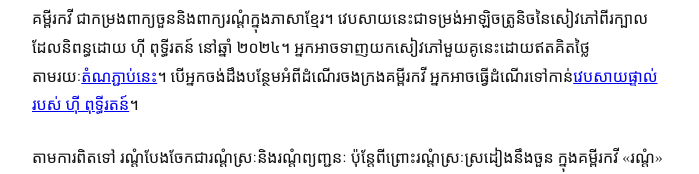
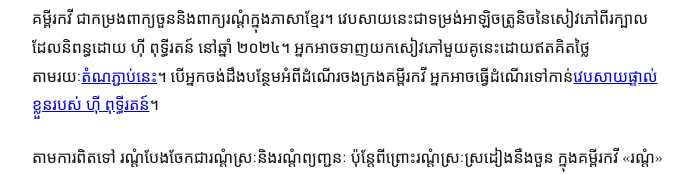
Before and after one commit to rath-hy/lyricists-lexicon, a React (Vite) app in the folder client/: page /about in a window 1280 px wide. Shown: the part 153-327 px from the top of the page, without its empty margins (290-989 px from the left). Built offline with nearby package versions, Linux system fonts and the light colour scheme.

Commit message:
fix about page again

```diff
--- a/client/src/pages/About.jsx
+++ b/client/src/pages/About.jsx
@@ -17,7 +17,7 @@ const content = {
     title: "អំពីគម្ពីរកវី",
     body: [
       <>
-        គម្ពីរកវី ជាកម្រងពាក្យចួននិងពាក្យរណ្ដំក្នុងភាសាខ្មែរ។ វេបសាយនេះជាទម្រង់អាឡិចត្រូនិចនៃសៀវភៅពីរក្បាលដែលនិពន្ធដោយ ហ៊ី ពុទ្ធីរតន៍ នៅឆ្នាំ ២០២៤។ អ្នកអាចទាញយកសៀវភៅមួយគូនេះដោយឥតគិតថ្លៃតាមរយៈ<a href="https://drive.google.com/drive/folders/1XWe2odMrgn3ZwdIoZfhy2WHQG7_HgCDx?usp=sharing" target="_blank" rel="noreferrer">តំណភ្ជាប់នេះ</a>។ បើអ្នកចង់ដឹងបន្ថែមអំពីដំណើរចងក្រងគម្ពីរកវី អ្នកអាចធ្វើដំណើរទៅកាន់<a href="https://puthyrathy.com" target="_blank" rel="noreferrer">វេបសាយផ្ទាល់របស់ ហ៊ី ពុទ្ធីរតន៍</a>។
+        គម្ពីរកវី ជាកម្រងពាក្យចួននិងពាក្យរណ្ដំក្នុងភាសាខ្មែរ។ វេបសាយនេះជាទម្រង់អាឡិចត្រូនិចនៃសៀវភៅពីរក្បាលដែលនិពន្ធដោយ ហ៊ី ពុទ្ធីរតន៍ នៅឆ្នាំ ២០២៤។ អ្នកអាចទាញយកសៀវភៅមួយគូនេះដោយឥតគិតថ្លៃតាមរយៈ<a href="https://drive.google.com/drive/folders/1XWe2odMrgn3ZwdIoZfhy2WHQG7_HgCDx?usp=sharing" target="_blank" rel="noreferrer">តំណភ្ជាប់នេះ</a>។ បើអ្នកចង់ដឹងបន្ថែមអំពីដំណើរចងក្រងគម្ពីរកវី អ្នកអាចធ្វើដំណើរទៅកាន់<a href="https://puthyrathy.com" target="_blank" rel="noreferrer">វេបសាយផ្ទាល់ខ្លួនរបស់ ហ៊ី ពុទ្ធីរតន៍</a>។
       </>,
       `តាមការពិតទៅ រណ្ដំបែងចែកជារណ្ដំស្រៈនិងរណ្ដំព្យញ្ជនៈ ប៉ុន្តែពីព្រោះរណ្ដំស្រៈស្រដៀងនឹងចួន ក្នុងគម្ពីរកវី «រណ្ដំ» សម្ដៅទៅលើតែរណ្ដំព្យញ្ជនៈប៉ុណ្ណោះ។ នៅលើទំព័រចួនរបស់ពាក្យនីមួយៗ ទិន្នន័យបែងចែកតាមរយៈគម្លាតរវាងសម្លេងចួននិងចុងពាក្យ។ ដូច្នេះក្រុម «០» គឺពាក្យទាំងអស់ដែលមានសម្លេងចួនស្ថិតនៅខាងចុងពាក្យ។ នៅក្នុងក្រុមនីមួយៗ ទិន្នន័យបែងចែកបន្តទៀតតាមរយៈចំនួនព្យាង្គ។`,
       `គម្ពីរកវីត្រូវបានចងក្រងដោយនិស្សិតវ័យម្ភៃឆ្នាំក្នុងរយៈពេលពីរខែ។ សូមមេត្តាទាក់ទងទៅកាន់ puthyrathy@gmail.com ប្រសិនបើអ្នករកឃើញកំហុសឆ្គងណាមួយ។`
```
